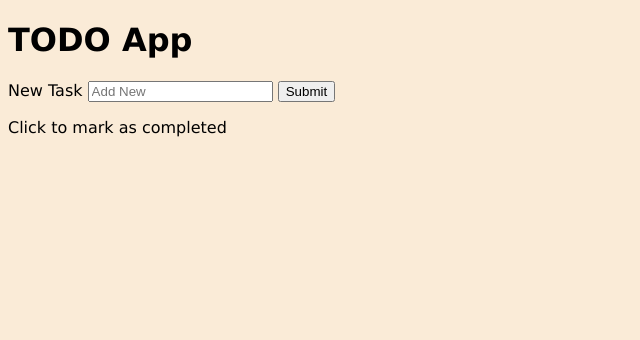
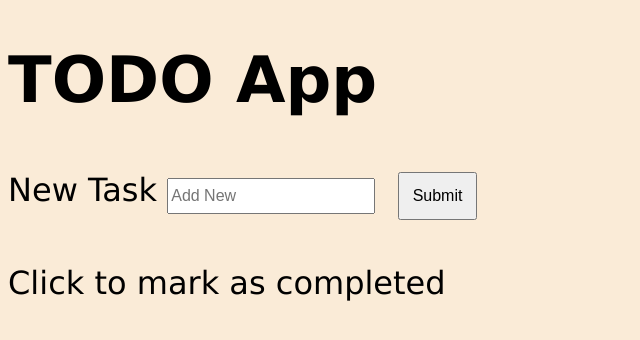
Before and after one commit to jooahseo/todoApp, a plain HTML site: page todo.html in a window 1280 px wide. Shown: the whole page, without its empty margins (0-640 px from the left). Drawn offline with Linux system fonts and the light colour scheme.

Commit message:
all font larger

```diff
--- a/todo.css
+++ b/todo.css
@@ -1,10 +1,18 @@
 body{
     background-color: antiquewhite;
     font-family: Verdana, Geneva, Tahoma, sans-serif;
+    font-size: 32px;
 }
 
-.btn{
-    margin: 2%;
+#submitBtn{
+    margin: 1%;
+    padding: 1%;
+    font-size: 16px;
+}
+#newTodo{
+    width: 200px;
+    height: 30px;
+    font-size: 16px;
 }
 .done{
     text-decoration: line-through;
```
